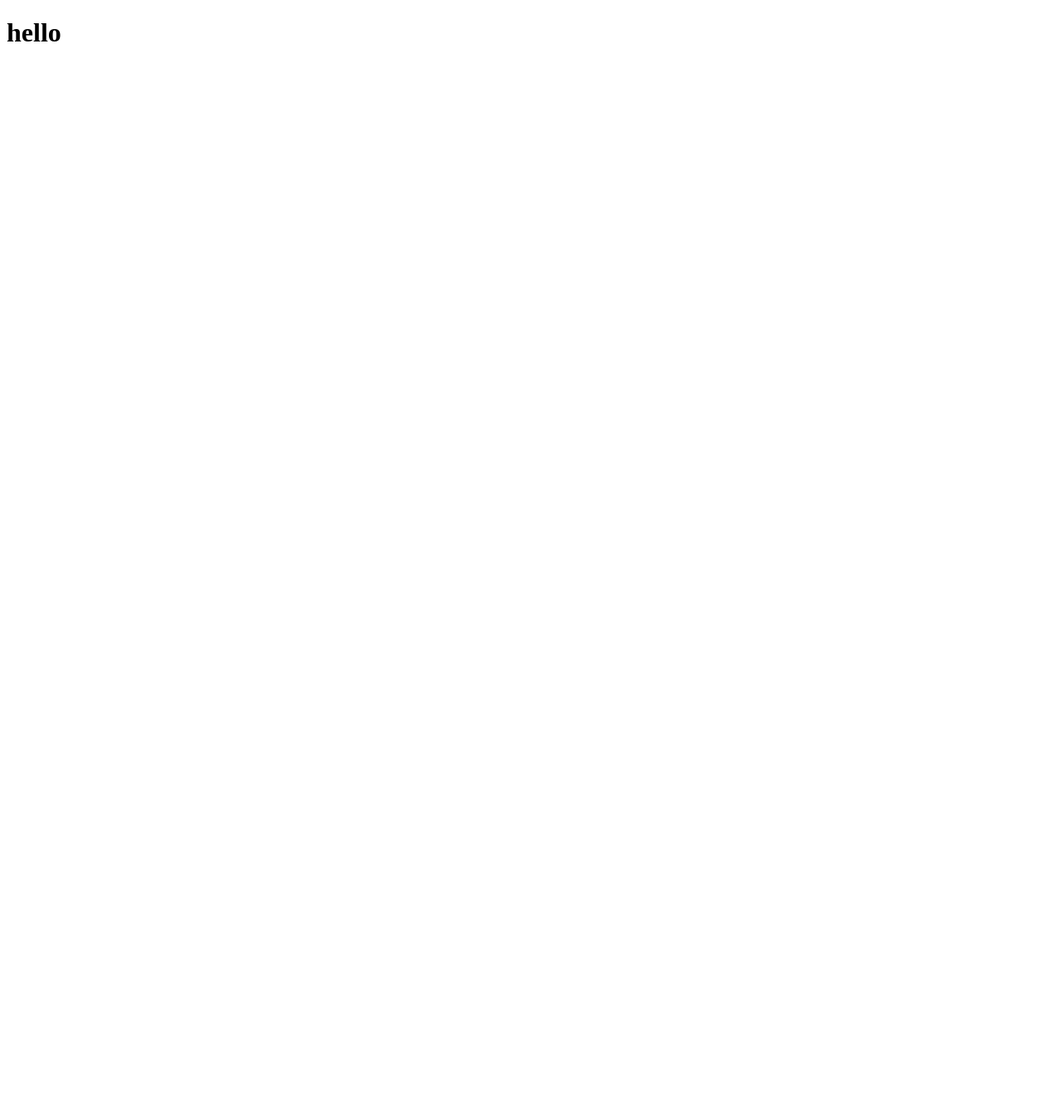
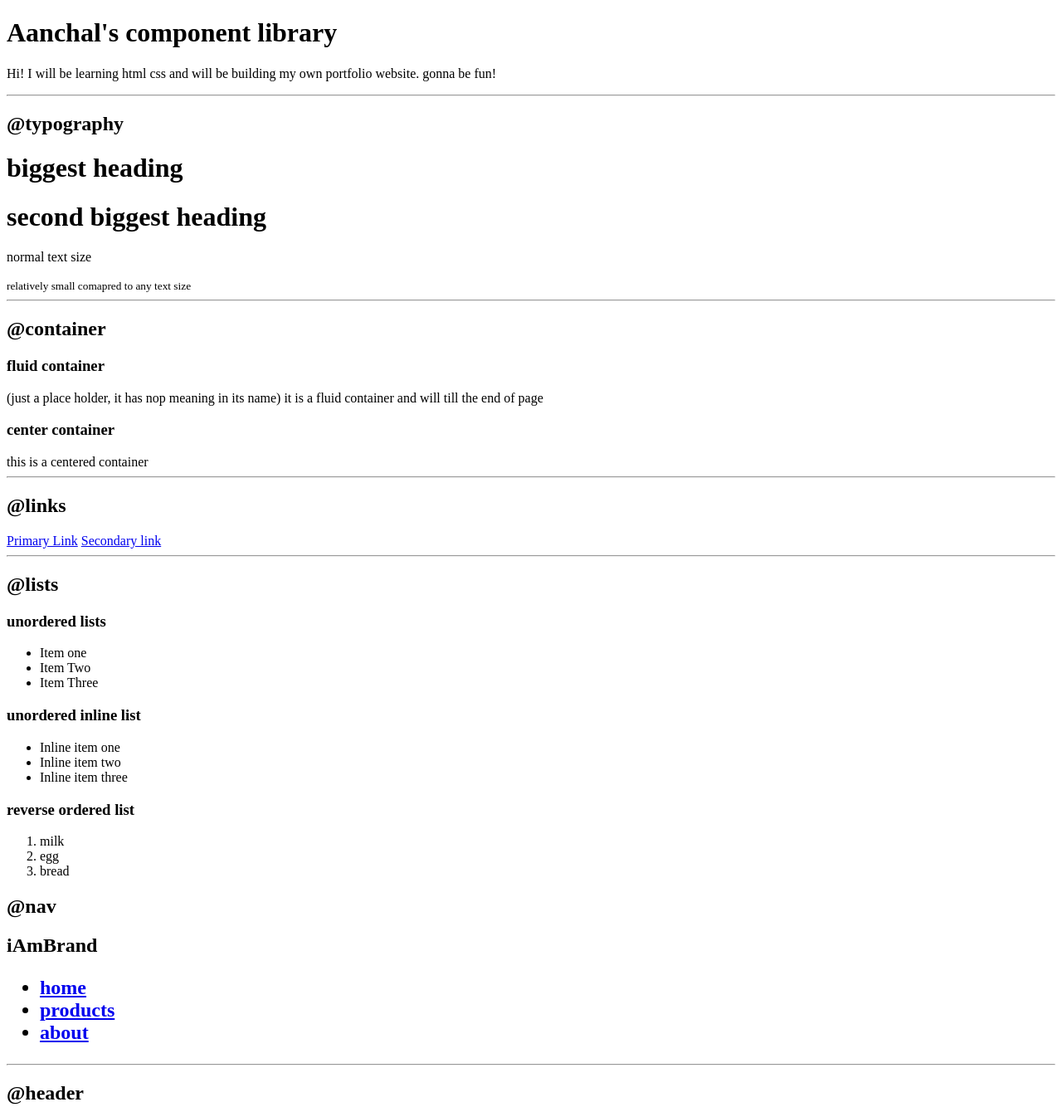
Before and after one commit to aanchalraj08/portfolio-website, a plain HTML site: page index.html in a window 1280 px wide. Shown: the top 1334 px of the page at 83% size. Before the commit the page ends 800 px from the top, so only its background shows below. Drawn offline with Linux system fonts and the light colour scheme.

Commit message:
added basic structure

```diff
--- a/index.html
+++ b/index.html
@@ -4,12 +4,99 @@
     <head>
         <meta charset="utf-8">
         <meta http-equiv="X-UA-Compatible" content="IE=edge">
-        <title>Aanchal Raj - Portfolio</title>
+        <title>Component Library</title>
         <meta name="description" content="">
         <meta name="viewport" content="width=device-width, initial-scale=1">
         <link rel="stylesheet" href="">
     </head>
     <body>
-        <h1>hello</h1>
+        <h1>Aanchal's component library</h1>
+        <p>Hi! I will be learning html css and will be building my own portfolio website. gonna be fun!</p>
+        <hr> <!---thematic break-->
+
+        <h2>@typography</h2>
+
+        <h1> biggest heading</h1>
+        <h1>second biggest heading</h1>
+        <p>normal text size</p>
+        <small>relatively small comapred to any text size</small>
+
+        <hr>
+
+        <h2>@container</h2>
+
+        <h3>fluid container</h3>
+        <div>(just a place holder, it has nop meaning in its name) it is a fluid container and will till the end of page</div>
+
+        <h3>center container</h3>
+        <div>this is a centered container</div>
+
+        <hr>
+
+        <h2>@links</h2>
+        <a href="/">Primary Link</a>
+        <a href="/">Secondary link</a>
+
+        <!--- h3,div,p,small are inline elements , it means if we place two such things it not gonna take the entire row and will occuply juts its own space not the wntire row, h1 is block element-->
+        <hr>
+
+        <h2>@lists</h2>
+
+        <h3>unordered lists</h3>
+
+        <ul>
+            <li>Item one</li>
+            <li>Item Two</li>
+            <li>Item Three</li>
+        </ul>
+
+        <h3>unordered inline list</h3>
+
+        <ul>
+            <li>Inline item one</li>
+            <li>Inline item two</li>
+            <li>Inline item three</li>
+        </ul>
+
+        <h3>reverse ordered list</h3>
+
+        <ol>
+            <li>milk</li>
+            <li>egg</li>
+            <li>bread</li>
+        </ol>
+
+        <h2>@nav<h2>
+
+        <nav>
+            <div>iAmBrand</div>
+            <ul>
+                <li>
+                    <a href="/">home</a>
+                </li>
+                <li>
+                    <a href="/">products</a>
+                </li>
+                <li>
+                    <a href="/">about</a>
+                </li>
+            </ul>
+        </nav>
+
+        <hr>
+     <h2>@header</h2>
+
+    <header>
+     <img src="images/hero.svg"/>
+     <h1>heading inside hero</h1>
+    </header>
+
+
+
+    <div style="height: 30vh;">  <!--padding at the end-->
+    </div>
+
+
     </body>
+
 </html>
```
Also changed, not shown: images/hero.svg (added).
